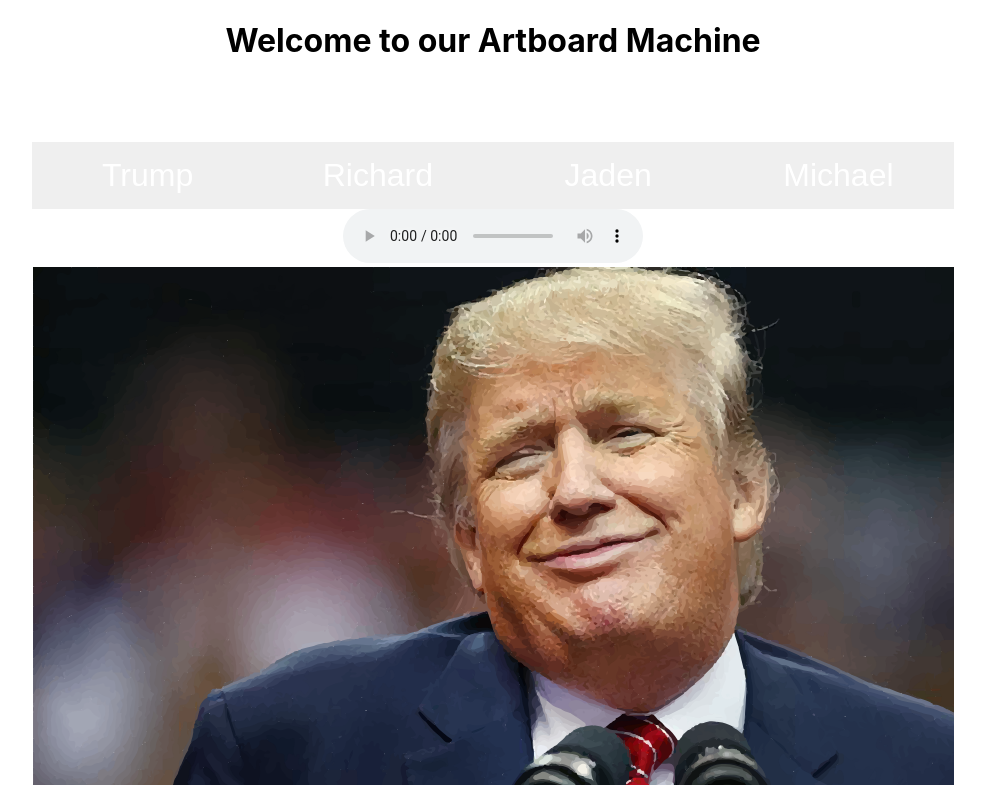
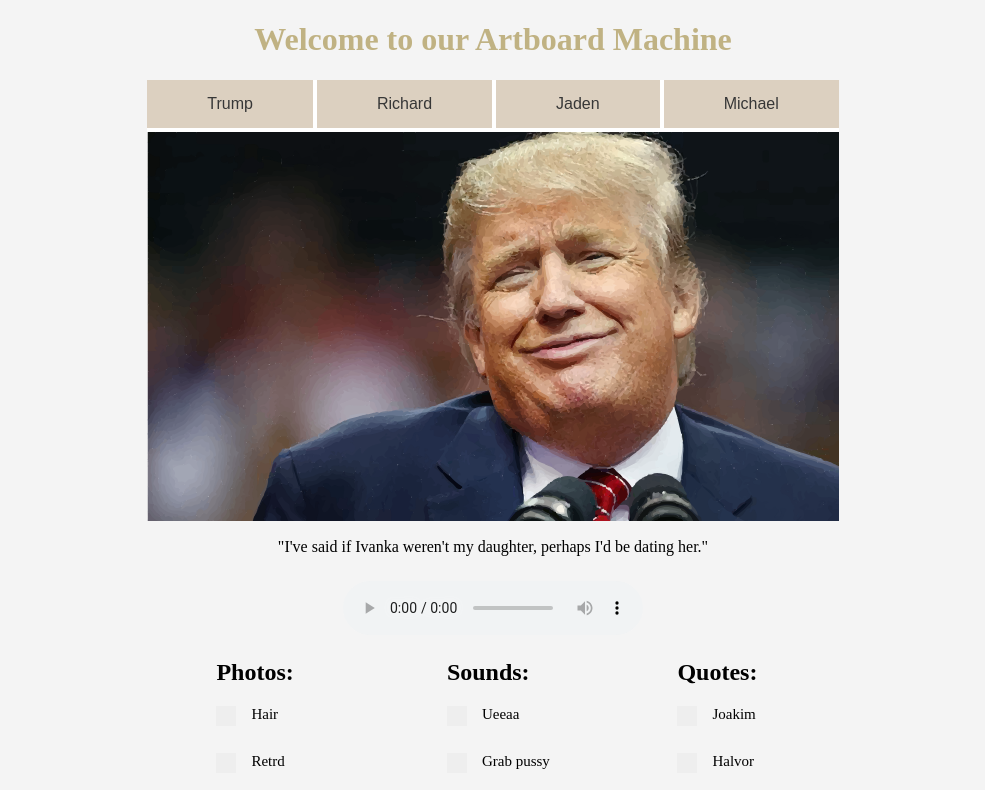
Before and after one commit to adrianflatner/Mediabox, a React (Create React App) app in the folder project2/: page / in a window 1280 px wide. Shown: the top 790 px of the page, without its empty margins (147-1132 px from the left). Built offline with nearby package versions, Linux system fonts and the light colour scheme.

Commit message:
Facelift and gridfix

```diff
--- a/project2/src/App.css
+++ b/project2/src/App.css
@@ -1,13 +1,19 @@
 .Wrapper {
   text-align: center;
   display: grid;
-  grid-template-columns: 1fr;
+  grid-template-columns: 25vw 50vw 25vw;
   justify-items: center;
   grid-auto-rows: minmax(30px, auto);
+  margin:auto;
+  font-family: futura;
 }
-
+.Title{
+  grid-column:2/3;
+  color: #c0b283
+}
 .Navbar {
-  grid-row: 4/5;
+  grid-row: 2/3;
+  grid-column: 2/3;
 }
 
 #placeholder {
@@ -15,7 +21,7 @@
 }
 
 body {
-  background-image: white;
+  background-color:#F4F4F4;
 }
 
 @media only screen and (max-width: 960px) {
@@ -25,7 +31,4 @@ body {
     grid-template-columns:100vw;
 
  }
- .Navbar{
-   grid-row:1/2;
- }
 }
--- a/project2/src/components/Images.css
+++ b/project2/src/components/Images.css
@@ -0,0 +1,3 @@
+#quote{
+    padding: 1vw 1vw 2vw 1vw;
+}
--- a/project2/src/components/Images.js
+++ b/project2/src/components/Images.js
@@ -1,4 +1,5 @@
 import React, { Component, PureComponent } from "react";
+import "./Images.css";
 
 const imagesPath = [
   ["trump1.svg", "trump2.svg", "trump3.svg"],
@@ -80,14 +81,14 @@ class Images extends PureComponent {
   render() {
     return (
       <div>
+        <div dangerouslySetInnerHTML={{ __html: this.state.picture}} />
+        <div id="quote">
+          "{this.state.quote}"
+        </div>
         <audio controls loop ref="audio">
           <source src={this.state.sound} type="audio/mpeg" />
         Your browser does not support the audio element.
         </audio>
-        <div dangerouslySetInnerHTML={{ __html: this.state.picture}} />
-        <div id="quote">
-          "{this.state.quote}"
-        </div>
       </div>
     );
   }
--- a/project2/src/components/Navbar.css
+++ b/project2/src/components/Navbar.css
@@ -6,13 +6,36 @@
 }
 
 .grid > button {
-  font-size: 2em;
+  font-size: 1em;
   font-weight: thin;
-  color: white;
+  color: #373737;
   margin: 0 70;
   padding: 15px 60px;
   text-align: center;
   outline: none;
+  cursor:pointer;
+  background-color:#dcd0c0;
+}
+.tab1{
+  border-right: 4px solid white;
+  border-bottom: 4px solid white;
+}
+.tab2{
+  border-right: 4px solid white;
+  border-bottom: 4px solid white;
+}
+.tab3{
+  border-right: 4px solid white;
+  border-bottom: 4px solid white;
+}
+.tab4{
+  border-bottom: 4px solid white;
+}
+
+
+button:hover{
+  color:#f4f4f4;
+  background-color: #373737;
 }
 
 input,
--- a/project2/src/components/Navbar.js
+++ b/project2/src/components/Navbar.js
@@ -21,16 +21,16 @@ class Navbar extends Component {
     return (
       <div>
         <div className="grid">
-          <button className="tab1" onClick={() => this.setTab(0, "red")}>
+          <button className="tab1" onClick={() => this.setTab(0)}>
             Trump
           </button>
-          <button className="tab1" onClick={() => this.setTab(1, "blue")}>
+          <button className="tab2" onClick={() => this.setTab(1)}>
             Richard
           </button>
-          <button className="tab1" onClick={() => this.setTab(2, "green")}>
+          <button className="tab3" onClick={() => this.setTab(2)}>
             Jaden
           </button>
-          <button className="tab1" onClick={() => this.setTab(3)}>
+          <button className="tab4" onClick={() => this.setTab(3)}>
             Michael
           </button>
         </div>
--- a/project2/src/components/Tools.css
+++ b/project2/src/components/Tools.css
@@ -2,7 +2,6 @@
   text-align: center;
   display: grid;
   grid-template-columns: 1fr 1fr 1fr;
-  justify-items: center;
   grid-auto-rows: minmax(30px, auto);
   grid-template-areas:
     "artboard artboard artboard"
@@ -12,6 +11,11 @@
 .Artboard {
   grid-area: artboard;
   width: 100%;
+}
+
+.textboxes{
+  text-align:left;
+  padding-left:30%;
 }
 
 #pictures {
@@ -33,11 +37,13 @@
   padding-left: 35px;
   margin-bottom: 12px;
   cursor: pointer;
-  font-size: 22px;
+  font-size: 15px;
+  text-align:left;
   -webkit-user-select: none;
   -moz-user-select: none;
   -ms-user-select: none;
   user-select: none;
+
 }
 
 /* Hide the browser's default checkbox */
@@ -54,8 +60,8 @@
   position: absolute;
   top: 0;
   left: 0;
-  height: 25px;
-  width: 25px;
+  height: 20px;
+  width: 20px;
   background-color: #eee;
 }
 
@@ -83,10 +89,10 @@
 
 /* Style the checkmark/indicator */
 .container .checkmark:after {
-  left: 9px;
-  top: 5px;
-  width: 5px;
-  height: 10px;
+  left: 7px;
+  top: 4px;
+  width: 4px;
+  height: 8px;
   border: solid white;
   border-width: 0 3px 3px 0;
   -webkit-transform: rotate(45deg);
--- a/project2/src/components/Tools.js
+++ b/project2/src/components/Tools.js
@@ -71,7 +71,7 @@ class Tools extends Component {
             activeQuote={this.state.quote}
           />
         </div>
-        <div id="pictures">
+        <div id="pictures" className="textboxes">
           <h2>Photos:</h2>
           <label class="container">
             {this.pics[this.props.activeTab][0]}
@@ -85,7 +85,7 @@ class Tools extends Component {
           </label>
           <br />
 
-          <label class="container">
+          <label class="container" >
             {this.pics[this.props.activeTab][1]}
             <input
               type="checkbox"
@@ -108,7 +108,7 @@ class Tools extends Component {
             <span class="checkmark"></span>
           </label>
         </div>
-        <div id="sounds">
+        <div id="sounds" className="textboxes">
           <h2>Sounds:</h2>
           <label class="container">
             {this.sounds[this.props.activeTab][0]}
@@ -129,7 +129,7 @@ class Tools extends Component {
               name="group 2"
               onChange={() => this.changeSound(1)}
             />
-            <span class="checkmark"></span>
+            <span className="checkmark"></span>
           </label>
           <br />
           <label class="container">
@@ -143,7 +143,7 @@ class Tools extends Component {
             <span class="checkmark"></span>
           </label>
         </div>
-        <div id="quotes">
+        <div id="quotes" className="textboxes">
           <h2>Quotes:</h2>
           <label class="container">
             {this.quotes[this.props.activeTab][0]}
```
